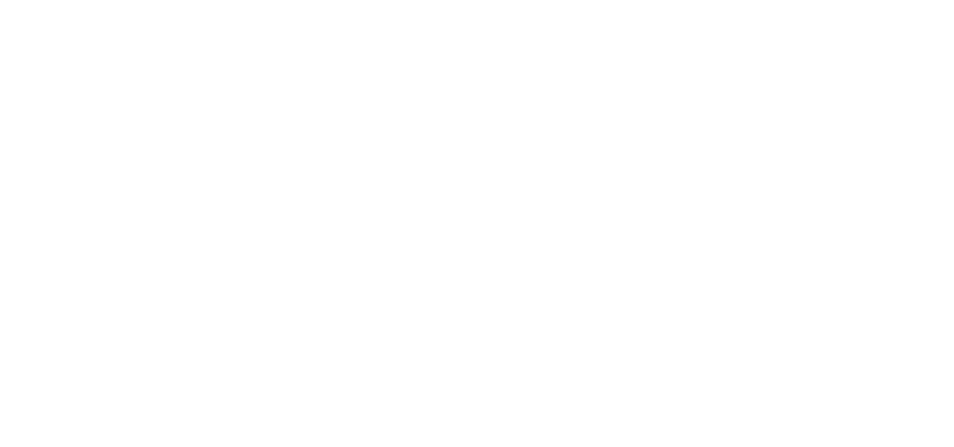
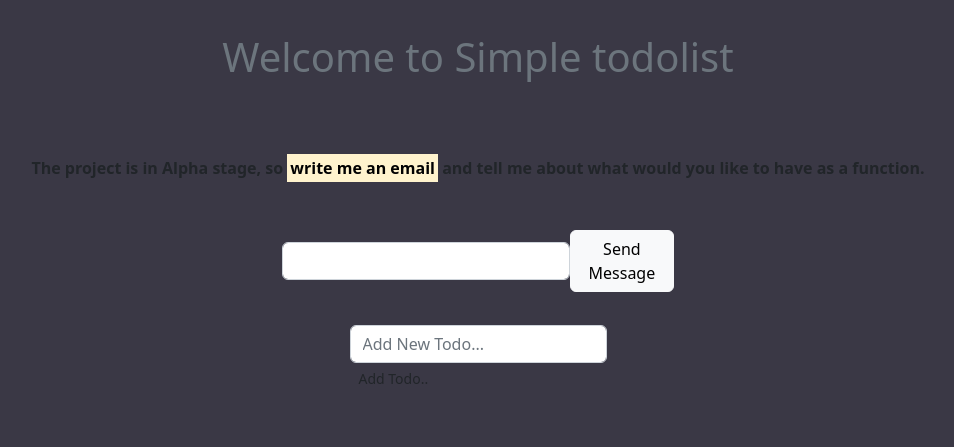
Before and after one commit to compassCourse/TeamWork-TodoList-CompassCourse16, a plain HTML site: page index.html in a window 1280 px wide. Shown: the whole page, without its empty margins (162-1116 px from the left). Drawn offline with nearby package versions, Linux system fonts and the light colour scheme.

Commit message:
Implemented TodoList Logic

```diff
--- a/app.js
+++ b/app.js
@@ -0,0 +1,21 @@
+function sendMail() {
+    window.location.href =
+        " mailto:teeculkid@gmail.com" +
+        "?cc=" +
+        "&subject=" + encodeURIComponent("") +
+        "&body=" + encodeURIComponent(document.getElementById("emailInput").value)
+    }
+
+function addTodoinList(){
+    let todoListInput = document.getElementById("myInput");
+    let todolistUl = document.getElementById("myUl");
+    let emptyListItem = document.createElement("li");
+    let textNodeTodo = document.createTextNode(todoListInput);
+
+    emptyListItem.appendChild(textNodeTodo);
+    todolistUl.appendChild(emptyListItem);
+    document.getElementById("myInput").value= "";
+
+    console.log("Todo has been added!");
+
+}
--- a/index.html
+++ b/index.html
@@ -2,9 +2,37 @@
 <html lang="en">
 <head>
     <meta charset="UTF-8">
-    <title>Tapiwa TodoList</title>
+    <title>Tapiwa's TodoList</title>
+    <!--    CSS only-->
+    <link href="https://cdn.jsdelivr.net/npm/bootstrap@5.2.0/dist/css/bootstrap.min.css" rel="stylesheet"
+          integrity="sha384-gH2yIJqKdNHPEq0n4Mqa/HGKIhSkIHeL5AyhkYV8i59U5AR6csBvApHHNl/vI1Bx" crossorigin="anonymous">
+    <!--    Main stylesheet-->
+    <link rel="stylesheet" href="style.css">
 </head>
 <body>
+<div class="fullHeight container-fluid">
+    <div class="container">
+        <!--        Banner-->
+        <h1 class="display-6 text-muted">Welcome to Simple todolist</h1>
+        <p class=""><strong>
+            The project is in Alpha stage, so
+            <mark> write me an email</mark>
+            and tell me about what would you like to have as a function.
+        </strong></p>
+        <!--Contact input-->
+        <div class="contactDiv">
+            <input id="emailInput" type="text" class="form-control">
+            <button onclick="sendMail()" type="submit" class="btn btn-light">Send Message</button>
+        </div>
+        <!--TodoList Body-->
+        <div class="todoListDiv">
+            <input placeholder="Add New Todo..." id="myInput" class="form-control"/>
+            <button onclick="addTodoinList()" id="myButton" class="btn btn-sm">Add Todo..</button>
+            <ul id="myUl"></ul>
+        </div>
+    </div>
+</div>
+<script src="app.js"></script>
 
 </body>
 </html>
--- a/style.css
+++ b/style.css
@@ -0,0 +1,35 @@
+* {
+    padding: 0;
+    margin: 0;
+}
+
+.fullHeight {
+    height: 100vh;
+    background: #3A3845;
+    /*display: flex;*/
+}
+
+.container {
+    display: flex;
+    flex-direction: column;
+    justify-content: space-evenly;
+    align-items: center;
+}
+
+.display-6, p {
+    padding: 3%;
+}
+
+.contactDiv {
+    display: flex;
+    align-items: center;
+}
+
+.todoListDiv {
+    padding: 3%;
+}
+
+#myButton:hover {
+    box-shadow: 0 5px 20px white;
+    transition: box-shadow 800ms;
+}
```
